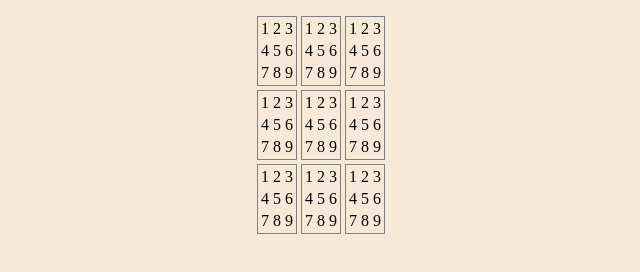
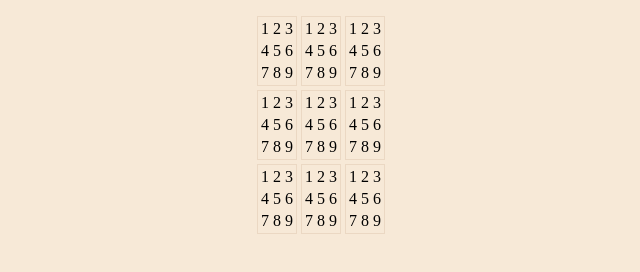
Before and after one commit to sinemn/sudoku-bootcamp, a plain HTML site: page index.html in a window 1280 px wide. Shown: the part 104-376 px from the top of the page, without its empty margins (319-959 px from the left). Drawn offline with Linux system fonts and the light colour scheme.

Commit message:
table styled

```diff
--- a/style.css
+++ b/style.css
@@ -17,5 +17,9 @@ body {
 }
 
 .sTable {
-  border: 1px solid grey;
+  height: 100%;
+  width: 100%;
+  margin: 0 auto;
+  border: 1px solid #ebd8c3;
+  text-align: center;
 }
```
